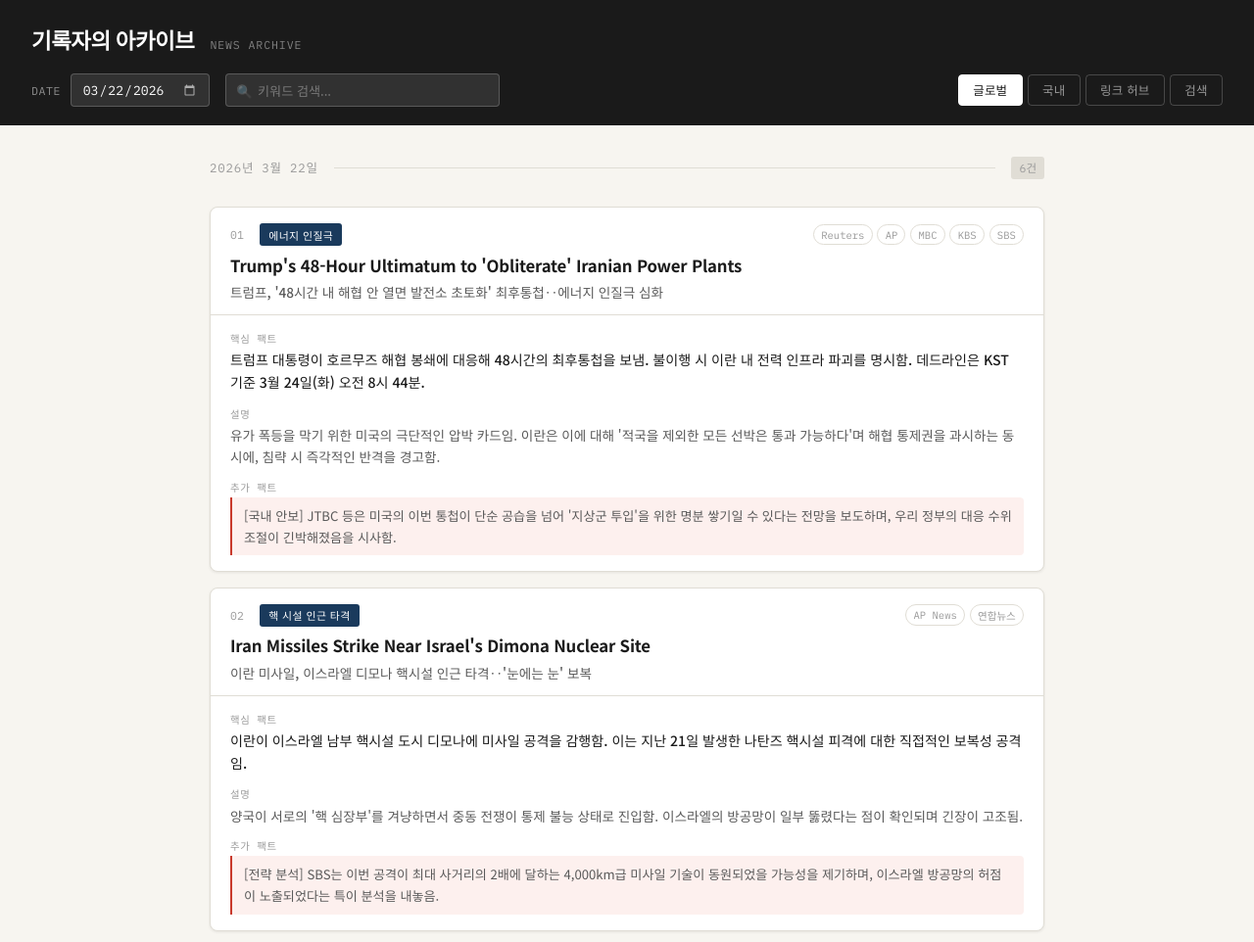
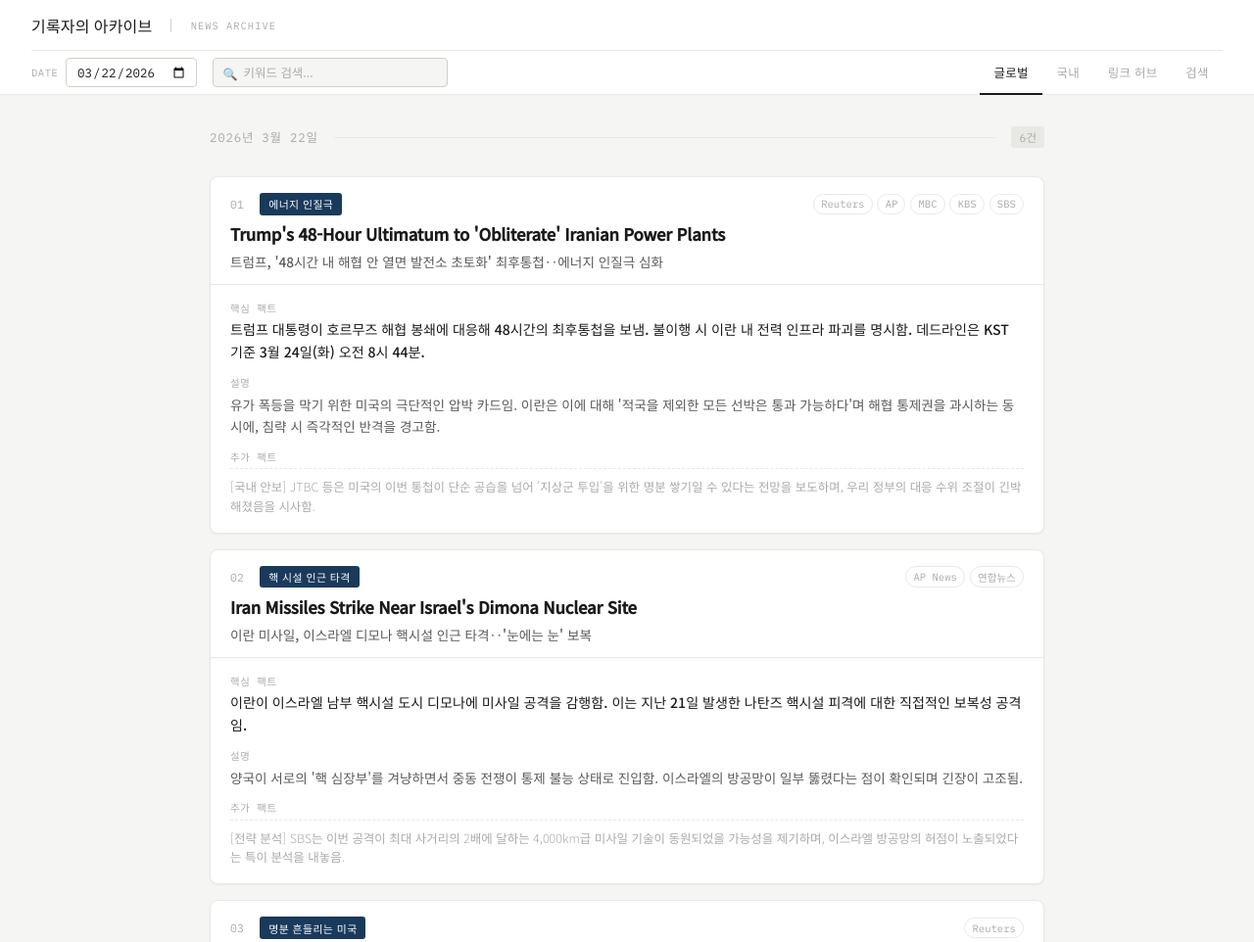
Before and after one commit to klastcarnival/news-archive, a plain HTML site: page index.html in a window 1280 px wide. Shown: the top 962 px of the page at 98% size. Drawn offline with Linux system fonts and the light colour scheme.

Commit message:
Update index.html

```diff
--- a/index.html
+++ b/index.html
@@ -3,28 +3,23 @@
 <head>
 <meta charset="UTF-8">
 <meta name="viewport" content="width=device-width, initial-scale=1.0">
-<title>뉴스 아카이브</title>
+<title>기록자의 아카이브</title>
 <link rel="preconnect" href="https://fonts.googleapis.com">
-<link href="https://fonts.googleapis.com/css2?family=Noto+Serif+KR:wght@400;600&family=Noto+Sans+KR:wght@400;500;700&family=IBM+Plex+Mono:wght@400;500&display=swap" rel="stylesheet">
+<link href="https://fonts.googleapis.com/css2?family=Noto+Sans+KR:wght@300;400;500&family=IBM+Plex+Mono:wght@400;500&family=DM+Sans:wght@300;400;500&display=swap" rel="stylesheet">
 <style>
   :root {
-    --bg: #f7f5f0;
+    --bg: #f5f5f3;
     --bg-card: #ffffff;
     --bg-tag: #1a1a1a;
     --text-primary: #1a1a1a;
     --text-secondary: #5a5a5a;
-    --text-muted: #9a9a9a;
-    --accent: #c8392b;
-    --accent-light: #fdf0ee;
-    --border: #e0ddd5;
-    --border-strong: #c8c4bb;
+    --text-muted: #aaaaaa;
+    --border: #e8e8e4;
+    --border-strong: #d0d0ca;
+    --header-bg: #ffffff;
     --global-accent: #1a3a5c;
-    --global-light: #eef3f8;
     --domestic-accent: #2d5a3d;
-    --domestic-light: #eef5f1;
-    --tab-active-bg: #1a1a1a;
-    --tab-active-text: #ffffff;
-    --shadow: 0 1px 3px rgba(0,0,0,0.08);
+    --shadow: 0 1px 2px rgba(0,0,0,0.05);
   }
 
   * { box-sizing: border-box; margin: 0; padding: 0; }
@@ -36,11 +31,11 @@
     min-height: 100vh;
   }
 
-  /* 헤더 */
+  /* 헤더 — 라이트 뉴스룸 */
   header {
-    background: var(--text-primary);
-    color: #fff;
-    padding: 1.5rem 2rem 1.2rem;
+    background: var(--header-bg);
+    border-bottom: 1px solid var(--border);
+    padding: 0 2rem;
     position: sticky;
     top: 0;
     z-index: 100;
@@ -48,23 +43,30 @@
 
   .header-top {
     display: flex;
-    align-items: baseline;
-    gap: 1rem;
-    margin-bottom: 1.2rem;
+    align-items: center;
+    gap: 1.2rem;
+    height: 52px;
+    border-bottom: 1px solid var(--border);
   }
 
   .site-title {
-    font-family: 'Noto Serif KR', serif;
-    font-size: 1.4rem;
-    font-weight: 600;
-    letter-spacing: -0.02em;
-    color: #fff;
+    font-family: 'DM Sans', sans-serif;
+    font-size: 1rem;
+    font-weight: 500;
+    letter-spacing: 0.01em;
+    color: var(--text-primary);
+  }
+
+  .site-divider {
+    width: 1px;
+    height: 14px;
+    background: var(--border-strong);
   }
 
   .site-subtitle {
-    font-size: 0.72rem;
-    color: rgba(255,255,255,0.45);
-    letter-spacing: 0.08em;
+    font-size: 0.65rem;
+    color: var(--text-muted);
+    letter-spacing: 0.1em;
     text-transform: uppercase;
     font-family: 'IBM Plex Mono', monospace;
   }
@@ -73,96 +75,104 @@
     display: flex;
     align-items: center;
     gap: 1rem;
-    flex-wrap: wrap;
+    height: 44px;
   }
 
   /* 날짜 선택 */
   .date-group {
     display: flex;
     align-items: center;
-    gap: 0.6rem;
+    gap: 0.5rem;
   }
 
   .date-label {
-    font-size: 0.72rem;
-    color: rgba(255,255,255,0.5);
+    font-size: 0.65rem;
+    color: var(--text-muted);
     font-family: 'IBM Plex Mono', monospace;
-    letter-spacing: 0.05em;
+    letter-spacing: 0.06em;
+    text-transform: uppercase;
   }
 
   input[type="date"] {
-    background: rgba(255,255,255,0.1);
-    border: 1px solid rgba(255,255,255,0.2);
-    color: #fff;
-    padding: 0.4rem 0.7rem;
-    font-size: 0.82rem;
+    background: transparent;
+    border: 1px solid var(--border-strong);
+    color: var(--text-primary);
+    padding: 0.3rem 0.6rem;
+    font-size: 0.78rem;
     border-radius: 4px;
     font-family: 'IBM Plex Mono', monospace;
     cursor: pointer;
     outline: none;
+    transition: border-color 0.15s;
   }
 
-  input[type="date"]::-webkit-calendar-picker-indicator {
-    filter: invert(1) opacity(0.6);
-  }
+  input[type="date"]:focus { border-color: var(--text-primary); }
 
   /* 검색창 */
   .search-wrap {
     position: relative;
     flex: 1;
-    max-width: 280px;
+    max-width: 240px;
   }
 
   .search-icon {
     position: absolute;
-    left: 0.7rem;
+    left: 0.65rem;
     top: 50%;
     transform: translateY(-50%);
-    font-size: 0.82rem;
-    color: rgba(255,255,255,0.4);
+    font-size: 0.75rem;
+    color: var(--text-muted);
     pointer-events: none;
   }
 
   input[type="search"] {
     width: 100%;
-    background: rgba(255,255,255,0.1);
-    border: 1px solid rgba(255,255,255,0.2);
-    color: #fff;
-    padding: 0.4rem 0.7rem 0.4rem 2rem;
-    font-size: 0.82rem;
+    background: var(--bg);
+    border: 1px solid var(--border-strong);
+    color: var(--text-primary);
+    padding: 0.3rem 0.6rem 0.3rem 1.9rem;
+    font-size: 0.78rem;
     border-radius: 4px;
     font-family: 'Noto Sans KR', sans-serif;
     outline: none;
-    transition: background 0.2s;
+    transition: border-color 0.15s;
   }
 
-  input[type="search"]::placeholder { color: rgba(255,255,255,0.35); }
-  input[type="search"]:focus { background: rgba(255,255,255,0.16); border-color: rgba(255,255,255,0.4); }
+  input[type="search"]::placeholder { color: var(--text-muted); }
+  input[type="search"]:focus { border-color: var(--text-primary); background: #fff; }
 
   /* 탭 */
   .tabs {
     display: flex;
-    gap: 0.3rem;
+    gap: 0;
     margin-left: auto;
+    height: 100%;
+    align-items: center;
   }
 
   .tab-btn {
     background: transparent;
-    border: 1px solid rgba(255,255,255,0.2);
-    color: rgba(255,255,255,0.55);
-    padding: 0.38rem 0.9rem;
+    border: none;
+    border-bottom: 2px solid transparent;
+    color: var(--text-muted);
+    padding: 0 0.9rem;
+    height: 44px;
     font-size: 0.78rem;
-    border-radius: 4px;
     cursor: pointer;
     font-family: 'Noto Sans KR', sans-serif;
-    font-weight: 500;
+    font-weight: 400;
     transition: all 0.15s;
     letter-spacing: 0.02em;
     white-space: nowrap;
+    margin-bottom: -1px;
   }
 
-  .tab-btn:hover { background: rgba(255,255,255,0.1); color: #fff; }
-  .tab-btn.active { background: #fff; color: var(--text-primary); border-color: #fff; }
+  .tab-btn:hover { color: var(--text-primary); }
+  .tab-btn.active {
+    color: var(--text-primary);
+    border-bottom-color: var(--text-primary);
+    font-weight: 500;
+  }
 
   /* 메인 콘텐츠 */
   main {
@@ -318,12 +328,13 @@
   }
 
   .field-value.extra {
-    font-size: 0.82rem;
-    color: var(--text-secondary);
-    background: var(--accent-light);
-    border-left: 2px solid var(--accent);
-    padding: 0.5rem 0.75rem;
-    border-radius: 0 4px 4px 0;
+    font-size: 0.78rem;
+    color: var(--text-muted);
+    line-height: 1.6;
+    font-weight: 300;
+    border-top: 1px dashed var(--border);
+    padding-top: 0.55rem;
+    margin-top: 0.1rem;
   }
 
   /* 검색 결과 */
@@ -357,8 +368,8 @@
   /* 링크 허브 */
   .link-hub-grid {
     display: grid;
-    grid-template-columns: repeat(auto-fill, minmax(200px, 1fr));
-    gap: 0.8rem;
+    grid-template-columns: repeat(2, 1fr);
+    gap: 0.75rem;
   }
 
   .link-card {
@@ -431,17 +442,17 @@
 
   /* 모바일 */
   @media (max-width: 640px) {
-    header { padding: 1.2rem 1rem 1rem; }
-    .header-top { margin-bottom: 0.9rem; }
-    .site-title { font-size: 1.2rem; }
-    .header-controls { gap: 0.6rem; }
-    .search-wrap { max-width: 100%; order: 3; width: 100%; }
-    .tabs { gap: 0.25rem; }
-    .tab-btn { padding: 0.35rem 0.65rem; font-size: 0.73rem; }
+    header { padding: 0 1rem; }
+    .header-top { height: 46px; gap: 0.8rem; }
+    .site-title { font-size: 0.9rem; }
+    .header-controls { gap: 0.5rem; height: 40px; }
+    .search-wrap { display: none; }
+    .tab-btn { padding: 0 0.6rem; font-size: 0.72rem; height: 40px; }
     main { padding: 1.2rem 1rem; }
-    .card-headline-en { font-size: 0.95rem; }
-    .link-hub-grid { grid-template-columns: 1fr 1fr; }
+    .link-hub-grid { grid-template-columns: 1fr; }
   }
+
+  /* 모바일 기존 쿼리 제거 (위에 통합됨) */
 </style>
 </head>
 <body>
@@ -449,11 +460,12 @@
 <header>
   <div class="header-top">
     <span class="site-title">기록자의 아카이브</span>
+    <div class="site-divider"></div>
     <span class="site-subtitle">News Archive</span>
   </div>
   <div class="header-controls">
     <div class="date-group">
-      <span class="date-label">DATE</span>
+      <span class="date-label">Date</span>
       <input type="date" id="datePicker">
     </div>
     <div class="search-wrap">
@@ -632,7 +644,7 @@ function renderDomesticCard(item) {
       <div class="card-header">
         <div class="card-meta">
           <span class="card-num">${String(item.id).padStart(2,'0')}</span>
-          <span class="card-tag domestic">국내</span>
+          ${item.tag ? `<span class="card-tag domestic">${item.tag}</span>` : ''}
           <div class="source-chips">${renderSources(item.sources)}</div>
         </div>
         <div class="card-headline-ko main">${item.headline_ko}</div>
```
